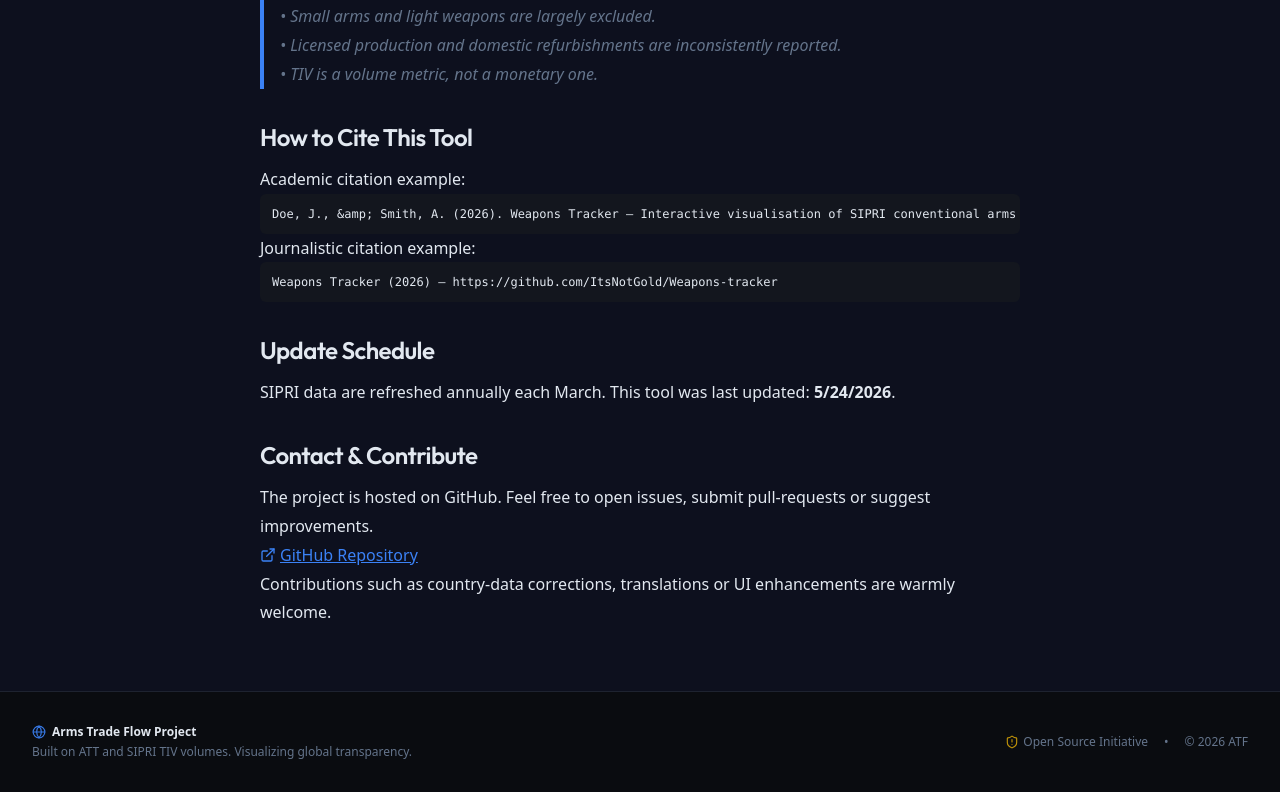
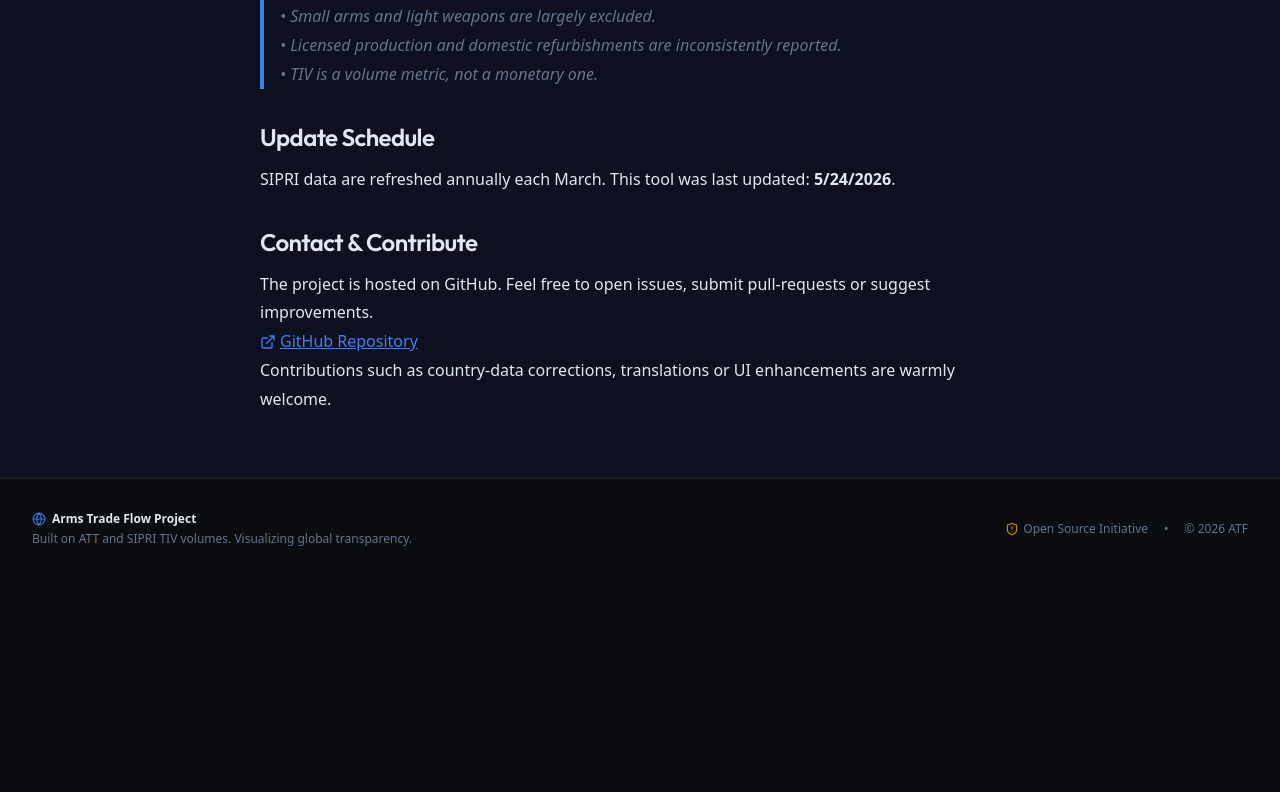
Before and after one commit to ItsNotGold/arms-trade-flow, a React (Vite) app: page /methodology in a window 1280 px wide. Shown: the part 869-1661 px from the top of the page. After the commit the page ends 1448 px from the top, so only its background shows below. Built offline with nearby package versions, Linux system fonts and the light colour scheme.

Commit message:
Remove citation examples from MethodologyPage

```diff
--- a/src/pages/MethodologyPage.jsx
+++ b/src/pages/MethodologyPage.jsx
@@ -63,19 +63,6 @@ export default function MethodologyPage() {
           </blockquote>
         </section>
 
-        {/* 5. HOW TO CITE THIS TOOL */}
-        <section className="mb-8">
-          <h2 className="text-2xl font-semibold mb-3">How to Cite This Tool</h2>
-          <p>Academic citation example:</p>
-          <pre className="bg-surface p-3 rounded-md text-xs overflow-x-auto">
-{`Doe, J., &amp; Smith, A. (2026). Weapons Tracker – Interactive visualisation of SIPRI conventional arms transfers. https://github.com/ItsNotGold/Weapons-tracker`}
-          </pre>
-          <p>Journalistic citation example:</p>
-          <pre className="bg-surface p-3 rounded-md text-xs overflow-x-auto">
-{`Weapons Tracker (2026) – https://github.com/ItsNotGold/Weapons-tracker`}
-          </pre>
-        </section>
-
         {/* 6. UPDATE SCHEDULE */}
         <section className="mb-8">
           <h2 className="text-2xl font-semibold mb-3">Update Schedule</h2>
```
Also changed, not shown: 1 other file (tests, documents, lock files or other folders).
